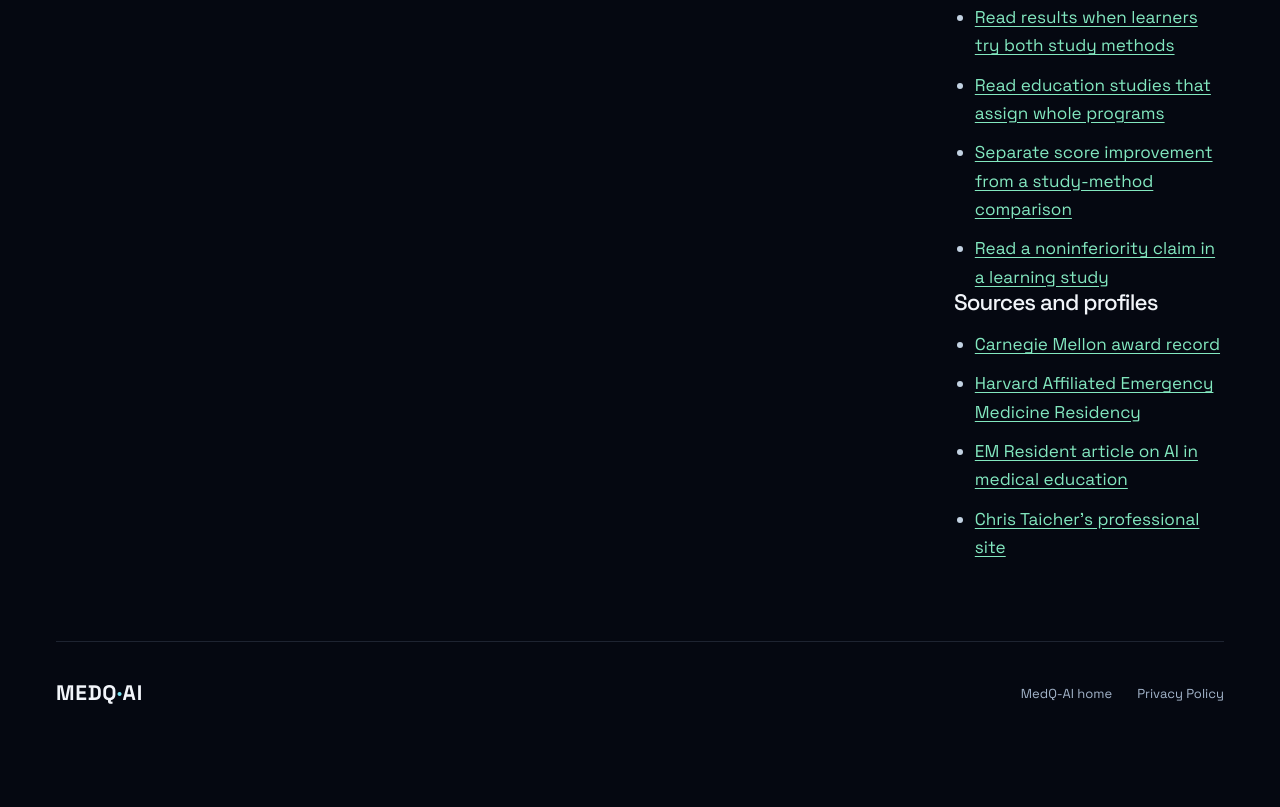
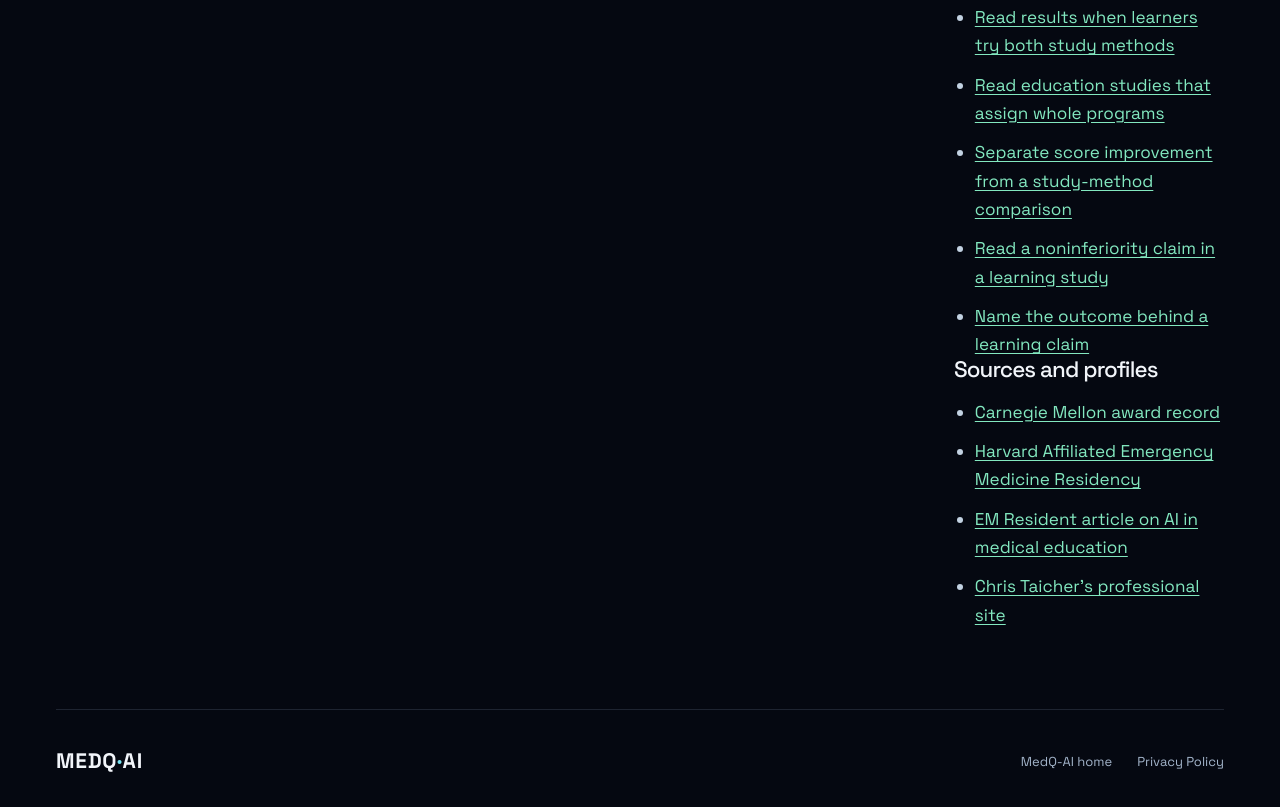
Before and after one commit to ctaicher/medq-ai-site, a plain HTML site: page founder/index.html in a window 1280 px wide. Shown: the part 2689-3496 px from the top of the page. Before the commit the page ends 3428 px from the top, so only its background shows below. Drawn offline with Linux system fonts and the light colour scheme.

Commit message:
Link learning-outcome guide from resources and sitemap

```diff
--- a/founder/index.html
+++ b/founder/index.html
@@ -76,6 +76,7 @@
 <li><a href="/study/read-cluster-learning-studies/">Read education studies that assign whole programs</a></li>
 <li><a href="/study/compare-changes-in-learning-scores/">Separate score improvement from a study-method comparison</a></li>
 <li><a href="/study/read-noninferiority-claims/">Read a noninferiority claim in a learning study</a></li>
+<li><a href="/study/name-the-learning-outcome/">Name the outcome behind a learning claim</a></li>
 </ul><h2>Sources and profiles</h2>
         <ul>
           <li><a href="https://www.cmu.edu/swartz-center-for-entrepreneurship/resources-funding-and-talent/mcginnis-venture-competition/past-winners.html">Carnegie Mellon award record</a></li>
```
